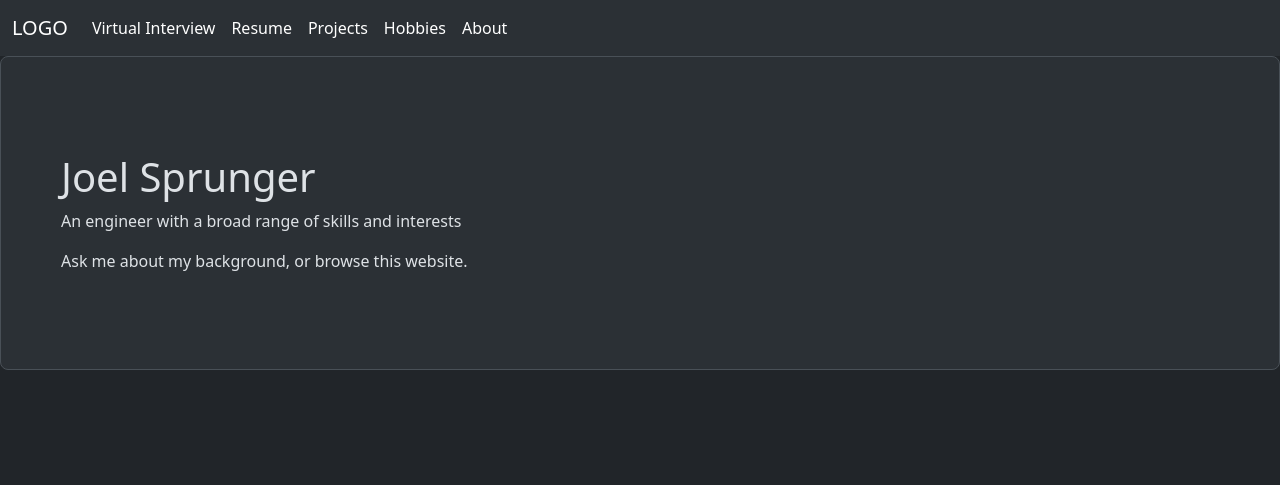
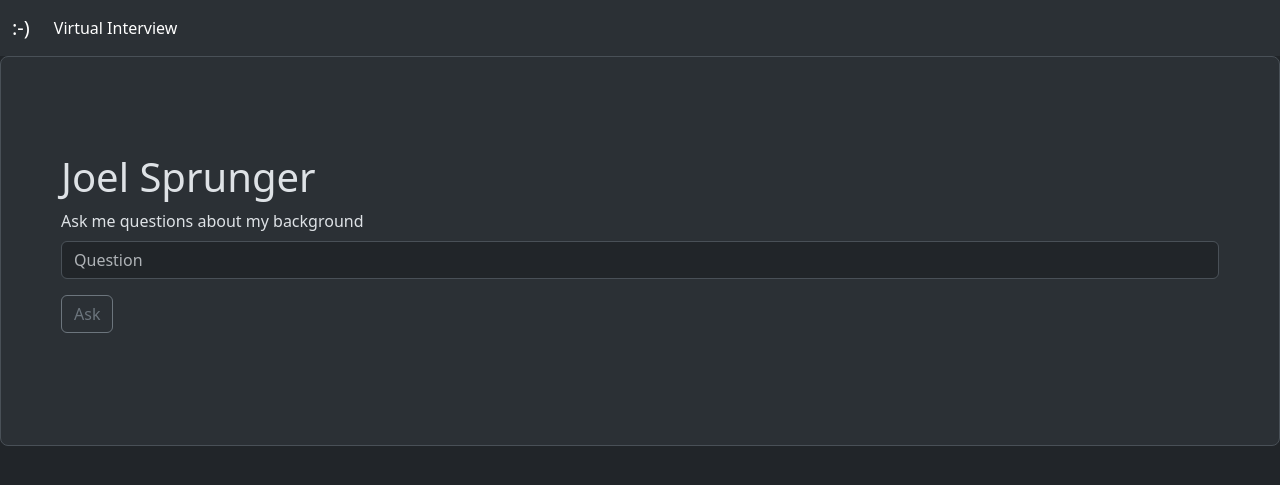
Before and after one commit to joelsprunger/hire-me, a Flask app: page / in a window 1280 px wide. Shown: the top 485 px of the page. Run offline with Flask 3, Linux system fonts and the light colour scheme.

Commit message:
adds q/a functionality and hides non-working links

```diff
--- a/website/__init__.py
+++ b/website/__init__.py
@@ -22,3 +22,5 @@ app = Flask(__name__)
 
 from . core.views import core
 app.register_blueprint(core)
+
+app.config['SECRET_KEY'] = "mysecretkey"
--- /dev/null
+++ b/website/ai_service/ai_answers.py
@@ -0,0 +1,33 @@
+from typing import Union
+from langchain.chains.qa_with_sources import load_qa_with_sources_chain
+from langchain.docstore.document import Document
+from langchain.llms import OpenAI
+
+# from CustomLLM import *
+# llm = CustomLLM()
+
+with open('website/sprunger_resume.md') as f:
+    file_text = f.read()
+sources = [Document(page_content=file_text, metadata={"source": "Joel's resume"})]
+
+# chain = load_qa_with_sources_chain(llm)
+chain = load_qa_with_sources_chain(OpenAI(temperature=0))
+
+
+def string_answer(question, test: Union[str, None] = None) -> str:
+    if test is not None:
+        return test
+
+    return str(
+        chain(
+            {
+                "input_documents": sources,
+                "question": question,
+            },
+            return_only_outputs=True,
+        )["output_text"]
+    )
+
+
+if __name__ == "__main__":
+    print(string_answer("Where did Joel attend school while working at Maxim?"))
--- /dev/null
+++ b/website/core/forms.py
@@ -0,0 +1,8 @@
+from flask_wtf import FlaskForm
+from wtforms import StringField, SubmitField
+from wtforms.validators import DataRequired
+
+
+class QuestionForm(FlaskForm):
+    question = StringField("Question", validators=[DataRequired()])
+    submit = SubmitField("Ask")
--- a/website/core/views.py
+++ b/website/core/views.py
@@ -1,7 +1,16 @@
-from flask import render_template, Blueprint
+from flask import render_template, Blueprint, flash
+from .forms import QuestionForm
+from ..ai_service.ai_answers import string_answer
 core = Blueprint("core", __name__)
+qa = []
 
 
-@core.route("/")
+@core.route("/", methods=["GET", "POST"])
 def index():
-    return render_template("index.html")
+    form = QuestionForm()
+    if form.validate_on_submit():
+        question = form.question.data
+        answer = string_answer(question)
+        qa.append((question, answer))
+        flash(answer)
+    return render_template("index.html", form=form, qa=qa)
--- a/website/templates/base.html
+++ b/website/templates/base.html
@@ -10,7 +10,7 @@
 <body data-bs-theme="dark">
   <nav class="navbar navbar-expand-lg bg-body-tertiary">
     <div class="container-fluid">
-      <a class="navbar-brand" href="{{ url_for('core.index') }}">LOGO
+      <a class="navbar-brand" href="{{ url_for('core.index') }}">:-)
 <!--        <img src="static/profile.jpeg" alt="me" width="80" height="80">-->
       </a>
       <button class="navbar-toggler" type="button" data-bs-toggle="collapse" data-bs-target="#navbarSupportedContent" aria-controls="navbarSupportedContent" aria-expanded="false" aria-label="Toggle navigation">
@@ -21,29 +21,27 @@
           <li class="nav-item">
             <a class="nav-link active" aria-current="page" href="{{ url_for('core.index') }}">Virtual Interview</a>
           </li>
-          <li class="nav-item">
-            <a class="nav-link active" aria-current="page" href="#">Resume</a>
-          </li>
-          <li class="nav-item">
-            <a class="nav-link active" aria-current="page" href="#">Projects</a>
-          </li>
-          <li class="nav-item">
-            <a class="nav-link active" aria-current="page" href="#">Hobbies</a>
-          </li>
-          <li class="nav-item">
-            <a class="nav-link active" aria-current="page" href="#">About</a>
-          </li>
+<!--          <li class="nav-item">-->
+<!--            <a class="nav-link active" aria-current="page" href="#">Resume</a>-->
+<!--          </li>-->
+<!--          <li class="nav-item">-->
+<!--            <a class="nav-link active" aria-current="page" href="#">Projects</a>-->
+<!--          </li>-->
+<!--          <li class="nav-item">-->
+<!--            <a class="nav-link active" aria-current="page" href="#">Hobbies</a>-->
+<!--          </li>-->
+<!--          <li class="nav-item">-->
+<!--            <a class="nav-link active" aria-current="page" href="#">About</a>-->
+<!--          </li>-->
         </ul>
       </div>
     </div>
   </nav>
-  <div class="h-100 p-5 bg-body-tertiary border rounded-3">
-    <div class="container-fluid py-5">
-    {% block content %}
 
-    {% endblock %}
-    </div>
-  </div>
+  {% block content %}
+
+  {% endblock %}
+
   <script src="https://cdn.jsdelivr.net/npm/bootstrap@5.3.0-alpha3/dist/js/bootstrap.bundle.min.js" integrity="sha384-ENjdO4Dr2bkBIFxQpeoTz1HIcje39Wm4jDKdf19U8gI4ddQ3GYNS7NTKfAdVQSZe" crossorigin="anonymous"></script>
 
 </body>
--- /dev/null
+++ b/website/templates/error_pages/403.html
@@ -0,0 +1,6 @@
+{% extends "base.html" %}
+
+{% block content %}
+  <h1>Error 403!</h1>
+  <p>Access is forbidden</p>
+{% endblock content %}
--- /dev/null
+++ b/website/templates/error_pages/404.html
@@ -0,0 +1,6 @@
+{% extends "base.html" %}
+
+{% block content %}
+  <h1>ERROR 404!</h1>
+  <p>This page doesn't exist</p>
+{% endblock content %}
--- a/website/templates/index.html
+++ b/website/templates/index.html
@@ -1,7 +1,40 @@
 {% extends "base.html" %}
 
 {% block content %}
-  <h1>Joel Sprunger</h1>
-  <p>An engineer with a broad range of skills and interests</p>
-  Ask me about my background, or browse this website.
+<div class="h-100 p-5 bg-body-tertiary border rounded-3">
+  <div class="container-fluid py-5">
+    <h1>Joel Sprunger</h1>
+      <form method="POST">
+        {{ form.hidden_tag() }}
+        <div class="mb-3">
+          <label for="question1" class="form-label">Ask me questions about my background</label>
+          {{ form.question(class="form-control", placeholder="Question", id="question1") }}
+        </div>
+        <div class="mb-3">
+        {{ form.submit(class="btn btn-outline-secondary") }}
+        </div>
+      </form>
+    {% for mess in get_flashed_messages() %}
+      <div class="alert alert-info alert-dismissible fade show" role="alert">
+      {{ mess }}
+      <button type="button" class="btn-close" data-bs-dismiss="alert" aria-label="Close"></button>
+      </div>
+    {% endfor %}
+
+  </div>
+</div>
+  {% if qa %}
+<div class="h-100 p-5 bg-body-tertiary border rounded-3">
+  <div class="container-fluid py-5">
+    <h3>Previous questions...</h3>
+    <ul>
+      {% for pair in qa[::-1] %}
+        <li>Q: {{ pair[0] }}</li>
+        <li>A: {{ pair[1] }}</li>
+        <br>
+      {% endfor %}
+    </ul>
+  </div>
+</div>
+  {% endif %}
 {% endblock content %}
```
Also changed, not shown: website/sprunger_resume.md (added, +62 -0 lines).
